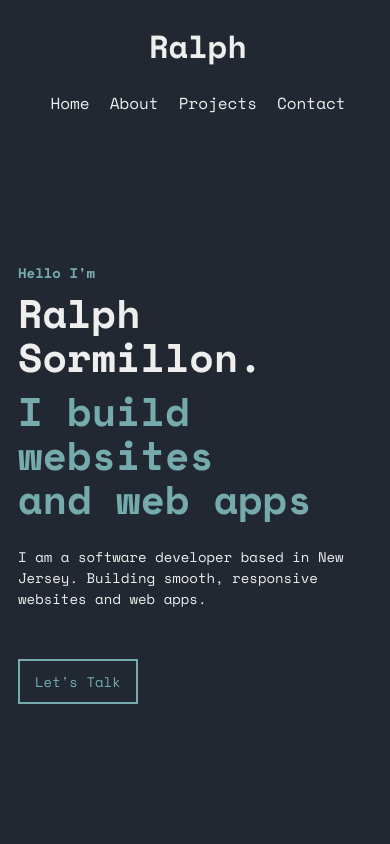
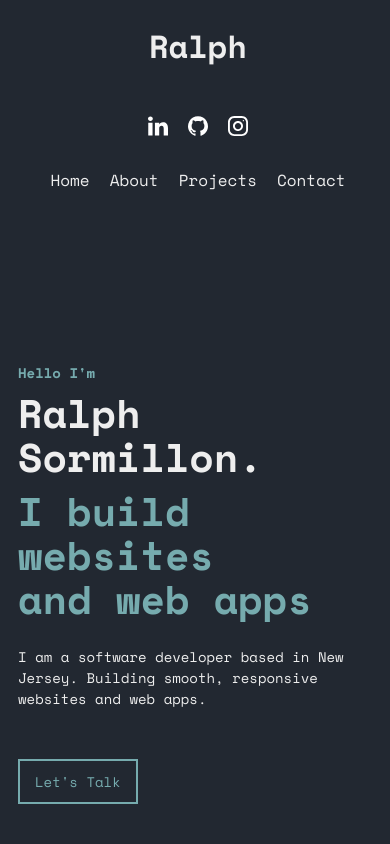
Before and after one commit to vargassormm1/portfolio, a Next.js app: page / in a window 390 px wide. Shown: the top 844 px of the page. Built offline with nearby package versions, Linux system fonts and the light colour scheme.

Commit message:
navbar changes

```diff
--- a/src/app/globals.css
+++ b/src/app/globals.css
@@ -96,8 +96,6 @@ textarea:not([rows]) {
 .container {
   max-width: 1536px;
   margin: auto;
-  padding-left: 50px;
-  padding-right: 50px;
   min-height: 100vh;
   display: flex;
   flex-direction: column;
@@ -119,8 +117,6 @@ textarea:not([rows]) {
 @media (max-width: 1280px) {
   .container {
     width: 1024px;
-    padding-left: 20px;
-    padding-right: 20px;
   }
 }
 
@@ -144,7 +140,5 @@ textarea:not([rows]) {
 @media (max-width: 475px) {
   .container {
     width: 380px;
-    padding-left: 0px;
-    padding-right: 0px;
   }
 }
--- a/src/components/Navbar/Navbar.js
+++ b/src/components/Navbar/Navbar.js
@@ -1,4 +1,7 @@
 import styles from "./Navbar.module.css";
+import IconGitHub from "@/Icons/github";
+import IconLinkedin from "@/Icons/linkedIn";
+import IconInstagram from "@/Icons/instagram";
 
 const Navbar = () => {
   return (
@@ -6,6 +9,36 @@ const Navbar = () => {
       <h1>
         <a href="/#home">Ralph</a>
       </h1>
+      <div>
+        <ul className={styles.socials}>
+          <li>
+            <a
+              href="https://www.linkedin.com/in/ralph-vargas-sormillon/"
+              target="_blank"
+              className={styles.icon}
+            >
+              <IconLinkedin />
+            </a>
+          </li>
+          <li>
+            <a
+              href="https://github.com/vargassormm1"
+              target="_blank"
+              className={styles.icon}
+            >
+              <IconGitHub />
+            </a>
+          </li>
+          <li>
+            <a
+              href="https://www.instagram.com/ralphvargas_/"
+              target="_blank"
+              className={styles.icon}
+            >
+              <IconInstagram />
+            </a>
+          </li>
+        </ul>
         <ul className={styles.navLinks}>
           <li>
             <a href="/#home">Home</a>
@@ -21,6 +54,7 @@ const Navbar = () => {
           </li>
         </ul>
       </div>
+    </div>
   );
 };
 
--- a/src/components/Navbar/Navbar.module.css
+++ b/src/components/Navbar/Navbar.module.css
@@ -3,6 +3,7 @@
   align-items: center;
   justify-content: space-between;
   height: 100px;
+  width: 100%;
   position: sticky;
   top: 0;
   z-index: 1000;
@@ -17,6 +18,7 @@
 .navLinks {
   display: flex;
   list-style-type: none;
+  padding: 0;
 }
 .navLinks li {
   text-align: center;
@@ -29,15 +31,44 @@
   border-bottom: 2px solid #eeeeee;
   transition: all 0.2s ease-out;
 }
+.socials {
+  display: none;
+}
 
+@media (max-width: 1536px) {
+}
+@media (max-width: 1366px) {
+}
+@media (max-width: 1280px) {
+}
+@media (max-width: 1024px) {
+}
+@media (max-width: 768px) {
+}
+@media (max-width: 640px) {
+}
 @media (max-width: 475px) {
   .navbar {
     flex-direction: column;
-  }
-  .navLinks {
-    padding: 0;
+    height: 200px;
   }
   .navLinks li {
-    padding: 10px;
+    padding: 0 10px;
+  }
+  .socials {
+    display: flex;
+    justify-content: center;
+    list-style-type: none;
+    padding: 0;
+    margin: 0;
+  }
+  .socials li {
+    margin: 10px;
+  }
+  .socials li a {
+    fill: white;
+  }
+  .socials li a:hover {
+    fill: #76abae;
   }
 }
```
Lines whose indentation alone changed are shown as unchanged.
